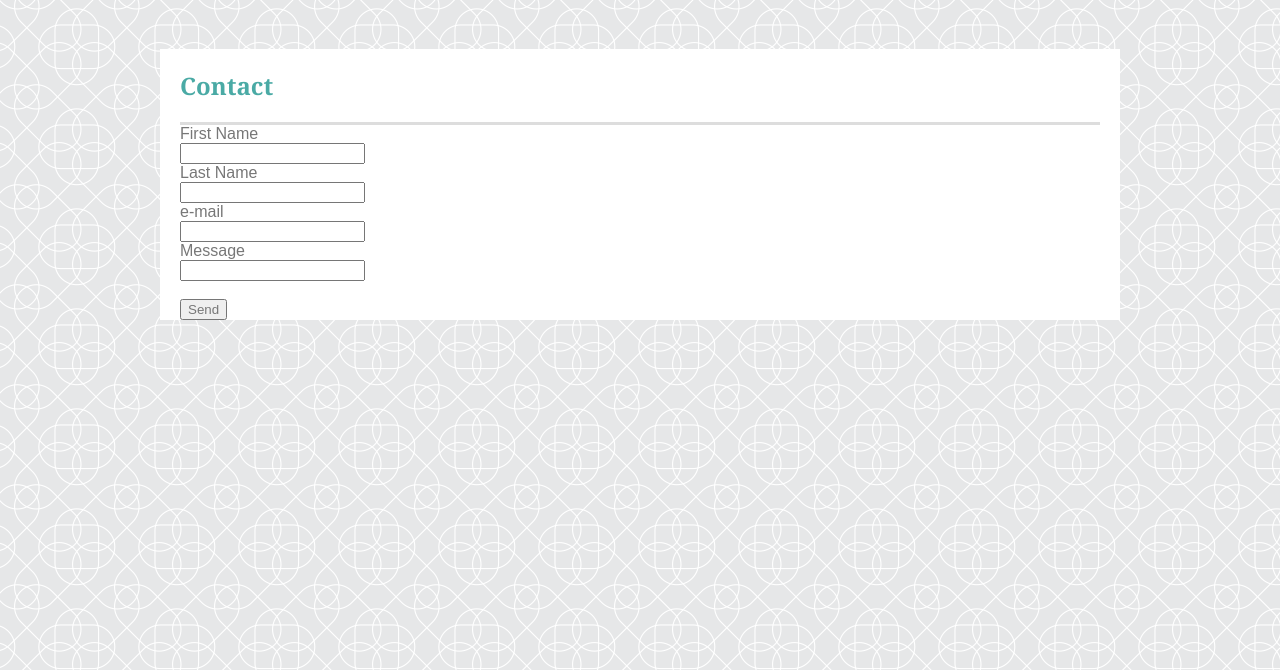
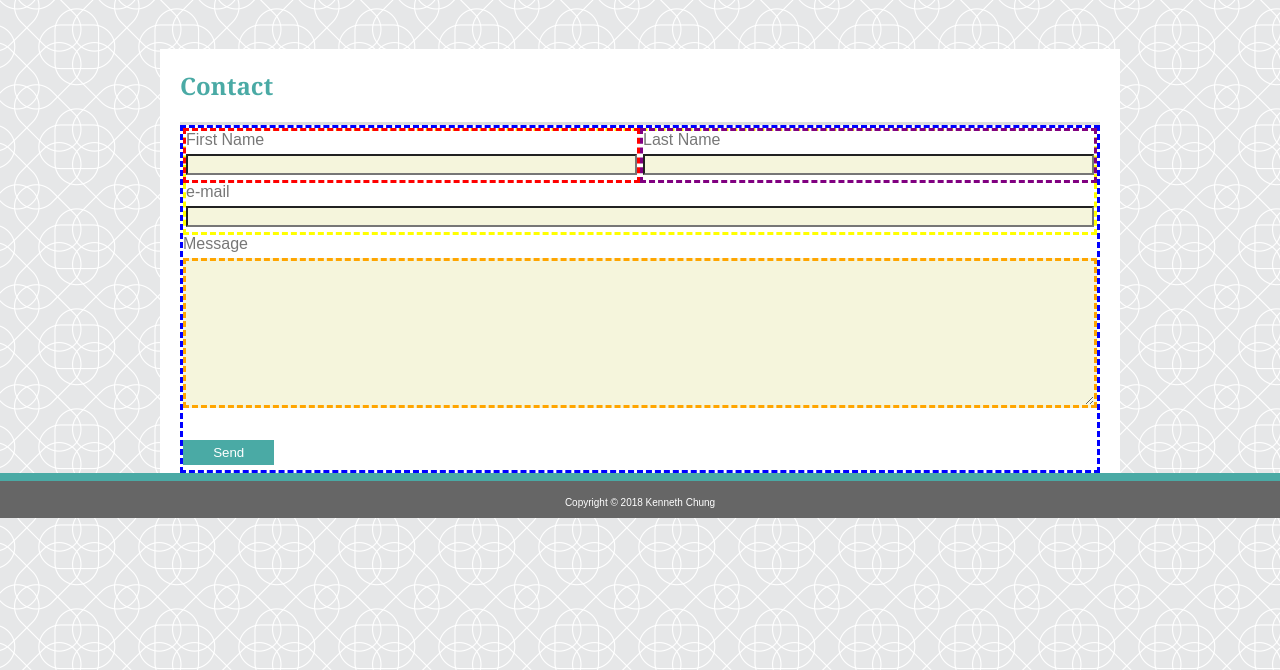
Before and after one commit to kennethchung5/Basic-Portfolio, a plain HTML site: page contact.html in a window 1280 px wide. Shown: the part 130-800 px from the top of the page. Drawn offline with Linux system fonts and the light colour scheme.

Commit message:
added (sticky) footer

```diff
--- a/assets/css/style.css
+++ b/assets/css/style.css
@@ -69,6 +69,29 @@ nav {
 
 .pageLink:hover {
     background-color: silver;
+}
+
+.footer {
+    background-color: #666666;
+    border-top: #4aaaa5 solid 8px;
+
+    height: 45px;
+
+    position: sticky;
+    bottom: 0;
+
+}
+
+#footerText {
+    text-align: center;
+    width: 100%;
+    color: white;
+    font-size: 10px;
+
+    position: absolute;
+    bottom: 0;
+    height: 20px;
+
 }
 
 h2 {
@@ -181,3 +204,57 @@ img {
     width: 75%;
     margin-top: 0;
 }
+
+form {
+    border: blue dashed;
+    position: relative;
+}
+
+.firstName {
+    border: red dashed;
+    width: 50%;
+    float: left;
+
+}
+
+.lastName {
+    border: purple dashed;
+    width: 50%;
+    float: left;
+}
+
+.email {
+    border: yellow dashed;
+}
+
+input, textarea {
+    background-color: beige;
+    margin: 5px 0;
+    width: 100%;
+}
+
+.NameInput {
+
+    /* width: 60%; */
+
+}
+
+.emailInput {
+    /* width: 60%; */
+}
+
+.messageInput {
+    width: 100%;
+    max-width: 100%;
+    height: 150px;
+
+    border: orange dashed;
+}
+
+.sendButton {
+    width: 10%;
+    color: white;
+    background-color: #4aaaa5;
+    border: none;
+    padding: 5px 0;
+}
--- a/contact.html
+++ b/contact.html
@@ -21,19 +21,29 @@
 
         <div class="mainContent">
             <form>
-                First Name<br>
-                <input type="text" name="firstName"><br>
-                Last Name<br>
-                <input type="text" name="lastName"><br>
-                e-mail<br>
-                <input type="text" name="emailAddress"><br>
+                <div class="firstName">
+                    First Name<br>
+                    <input type="text" name="firstNameInput" class="NameInput"><br>
+                </div>
+                <div class="lastName">
+                    Last Name<br>
+                    <input type="text" name="lastNameInput" class="NameInput"><br>
+                </div>
+                <div class="email">
+                    e-mail<br>
+                    <input type="text" name="emailAddressInput" class="emailInput"><br>
+                </div>
                 Message<br>
-                <input type="text" name="messageText"><br><br>
-                <input type="submit" value="Send">
+                <textarea type="text" name="messageTextInput" class="messageInput"></textarea><br><br>
+                <input type="submit" value="Send" class="sendButton">
             </form>
         </div>
 
     </section>
 
+    <div class="footer">
+            <p id="footerText">Copyright &copy; 2018 Kenneth Chung</p>
+    </div>
+
 </body>
 </html>
```
Also changed, not shown: index.html (+4 -0 lines), portfolio.html (+4 -0 lines).
